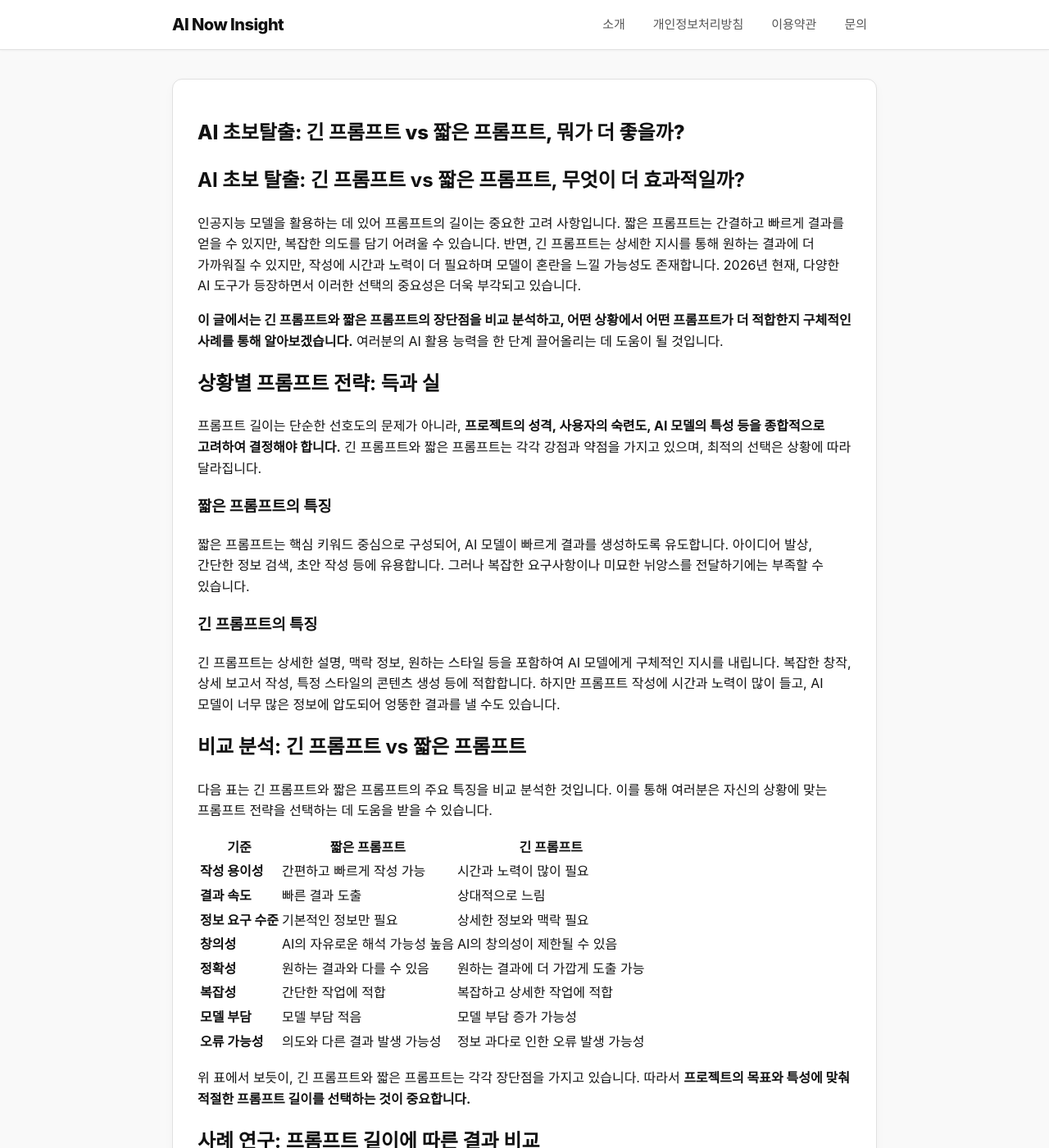
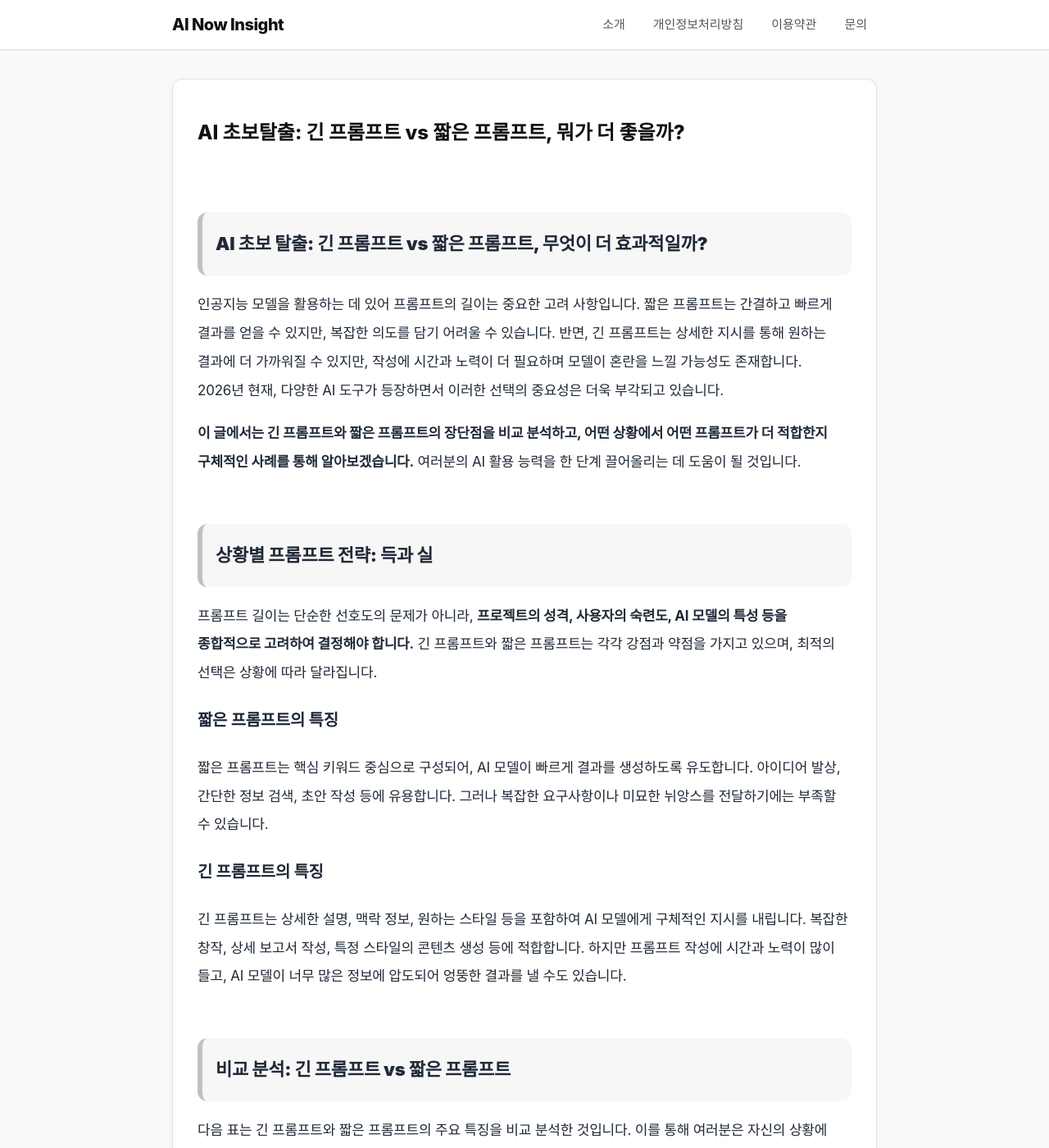
Before and after one commit to ilovegkd/ilovegkd.github.io, a Jekyll site: the page built from _posts/2026-02-13-post-2757.md, in a window 1280 px wide and 1400 px high. Shown: the whole window at 82% size. Built offline with Jekyll 4.4.1, drawn with Linux system fonts in a browser that asks for light colours.

Commit message:
Update site.css

```diff
--- a/assets/site.css
+++ b/assets/site.css
@@ -184,3 +184,26 @@ p { margin-bottom: 16px; word-break: keep-all; }
   .card { padding: 20px 15px; }
   .post-thumb { display: none; }
 }
+
+.post-content{
+  font-size:17px;
+  line-height:2.05;
+  max-width: 820px;
+  margin: 0 auto;
+  padding: 10px 0 0;
+  color:#1f2937;
+  word-break: keep-all;
+  letter-spacing:-0.2px;
+}
+
+.post-content h2{
+  margin:58px 0 18px;
+  font-size:22px;
+  font-weight:900;
+  padding:16px 16px;
+  border-left:6px solid rgba(0,0,0,.22);
+  background:rgba(0,0,0,.03);
+  border-radius:12px;
+}
+
+/* 이하 동일... */
```
